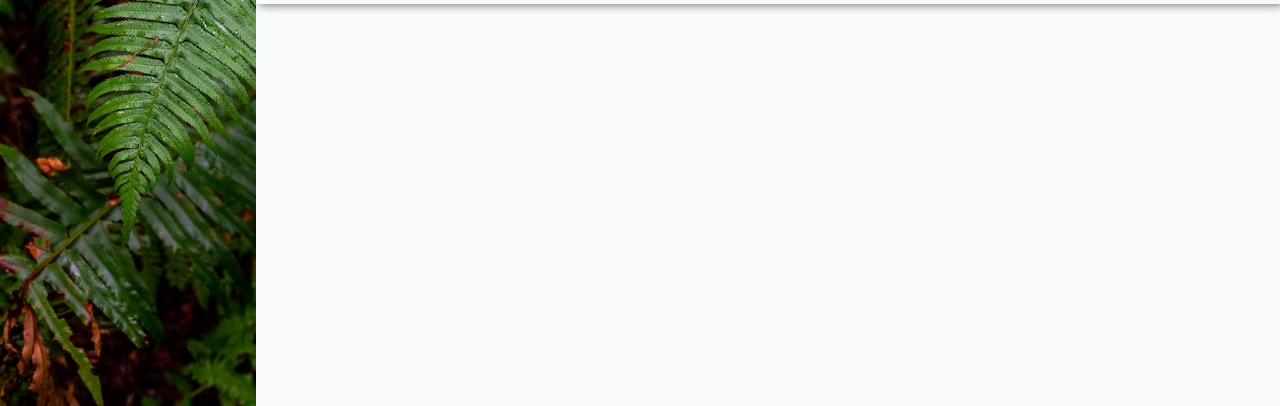
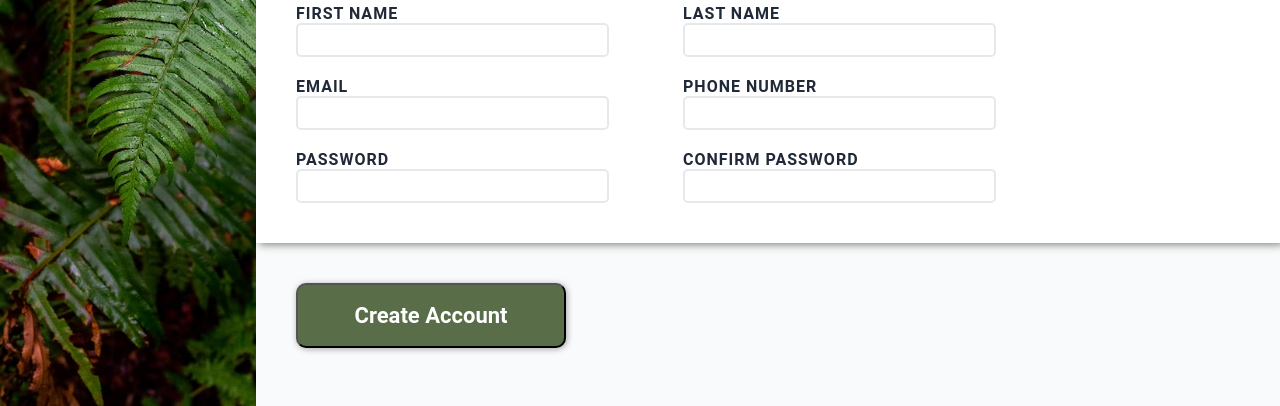
Before and after one commit to jamiecmarks/odin-sign-up-form, a plain HTML site: page index.html in a window 1280 px wide. Shown: the part 394-800 px from the top of the page. Drawn offline with Linux system fonts and the light colour scheme; a web font is replaced by a local one.

Commit message:
Style form and add submit button with basic js

```diff
--- a/index.html
+++ b/index.html
@@ -34,16 +34,50 @@
         </div>
 
         <div class="main-form">
-            <form action="#" method="get">
             <div class="form-head">Let's do this!</div>
+            <form action="#" method="get" id="main_form">
+
+
+                <div class="row 1">
+                    <div class="input-container"><label for="first_name"> FIRST NAME</label><input minlength="2" maxlength="25" type="text"
+                            id="first_name" name="first_name"></div>
+                    <div class="input-container"><label for="last_name">LAST NAME</label><input minlength="2" maxlength="25" name="last_name"
+                            id="last_name" type="text"></div>
+                </div>
+                <div class="row 2">
+                    <div class="input-container"><label for="email">EMAIL</label><input type="email" name="email"
+                            id="email"></div>
+                    <div class="input-container"><label for="phone_num">PHONE NUMBER</label><input minlength="10" maxlength="16" type="tel"
+                            name="phone_number" id="phone_number" class=""></div>
+                </div>
+                <div class="row 3">
+                    <div class="input-container"><label for="pwd">PASSWORD</label><input type="password" name="pwd"
+                            id="pwd"></div>
+                    <div class="input-container"><label for="pwd-conf">CONFIRM PASSWORD</label><input type="password"
+                            name="pwd-conf" id="pwd-conf" class=""></div>
+                </div>
+
+
 
             </form>
         </div>
+        <button type="submit" form="main_form">Create Account</button>
 
 
 
     </div>
 
+    <script>
+        const btn = document.querySelector('button[type="submit"]')
+
+        const pwds = document.querySelectorAll('input[type="password"]')
+
+        btn.addEventListener('click' , (e) =>{
+
+        })
+
+    </script>
+
 </body>
 
 </html>
--- a/styles.css
+++ b/styles.css
@@ -3,7 +3,11 @@
     src: url('./fonts/Norse-Bold.otf');
 }
 
-@import url('https://fonts.googleapis.com/css2?family=Roboto&family=Roboto+Mono:wght@300&display=swap');
+@font-face {
+    font-family: 'Roboto';
+    src: url('./fonts/Roboto-Regular.ttf');
+}
+
 
 
 
@@ -18,6 +22,8 @@
     margin: 0px;
     padding: 0px;
     box-sizing: border-box;
+    font-family: Roboto, sans-serif;
+    font-size: 100%;
 }
 
 body {
@@ -65,19 +71,17 @@ body {
 
 .TOP-name {
     object-position: center;
-    font-family: Norce;
+    font-family: Norce, system-ui, -apple-system, BlinkMacSystemFont, 'Segoe UI', Roboto, Oxygen, Ubuntu, Cantarell, 'Open Sans', 'Helvetica Neue', sans-serif;
     font-size: 120px;
 }
 
 .main-section {
-    /* position: relative; */
     width: 100%;
     height: 100%;
     display: flex;
     flex-direction: column;
 }
 .top-text{
-    font-family: 'Roboto', sans-serif;
     font-size: 1.8rem;
     font-weight: 800;
     width: 70%;
@@ -94,15 +98,80 @@ body {
     font-size: 2rem;
 
     font-weight: 600;
-    margin: 20px 0;
+    margin: 20px 40px;
 }
 
 .main-form {
     box-shadow: 3px 2px 8px #888888;
-    font-family: 'Roboto', sans-serif;
     color: #1F2937;
+    background-color: white;
 }
 
 form {
     margin-left: 40px;
+    width: 700px;
+    margin-bottom: 40px;
 }
+
+input {
+    appearance: none;
+
+
+    display: flex;
+    flex: 1 1 300px;
+    height: 1.8rem;
+    font-size: 1.3rem;
+    padding: 15px 10px;
+
+    border-radius: 5px;
+    border: 2px solid #E6E8EC;
+}
+
+input:focus {
+    outline: none;
+    border: 2px solid #ABBAE2 !important;
+    box-shadow: 1px 1px 6px rgba(0, 0, 0, 0.348);
+}
+
+label {
+    letter-spacing: 1px;
+    font-weight: 600;
+}
+
+.row {
+    display: flex;
+    justify-content: space-between;
+    margin-bottom: 20px;
+}
+
+button[type="submit"] {
+    appearance: none;
+    width: 270px;
+    margin-left: 40px;
+    margin-top: 40px;
+    font-size: 22px;
+    padding: 18px 35px;
+
+    border-radius:10px;
+    background-color: var(--accent-clr);
+    color: white;
+    font-weight: 600;
+
+    box-shadow: 1px 1px 6px rgba(0, 0, 0, 0.348);
+
+
+}
+
+button:hover {
+    background: linear-gradient( var(--accent-clr), #376909);
+    font-size: 23px;
+}
+
+input:invalid {
+    outline: 2px solid red;
+    background-color: rgba(255, 0, 0, 0.115) ;
+}
+
+.error {
+   border: 2px solid red;
+}
```
Lines whose indentation alone changed are shown as unchanged.
